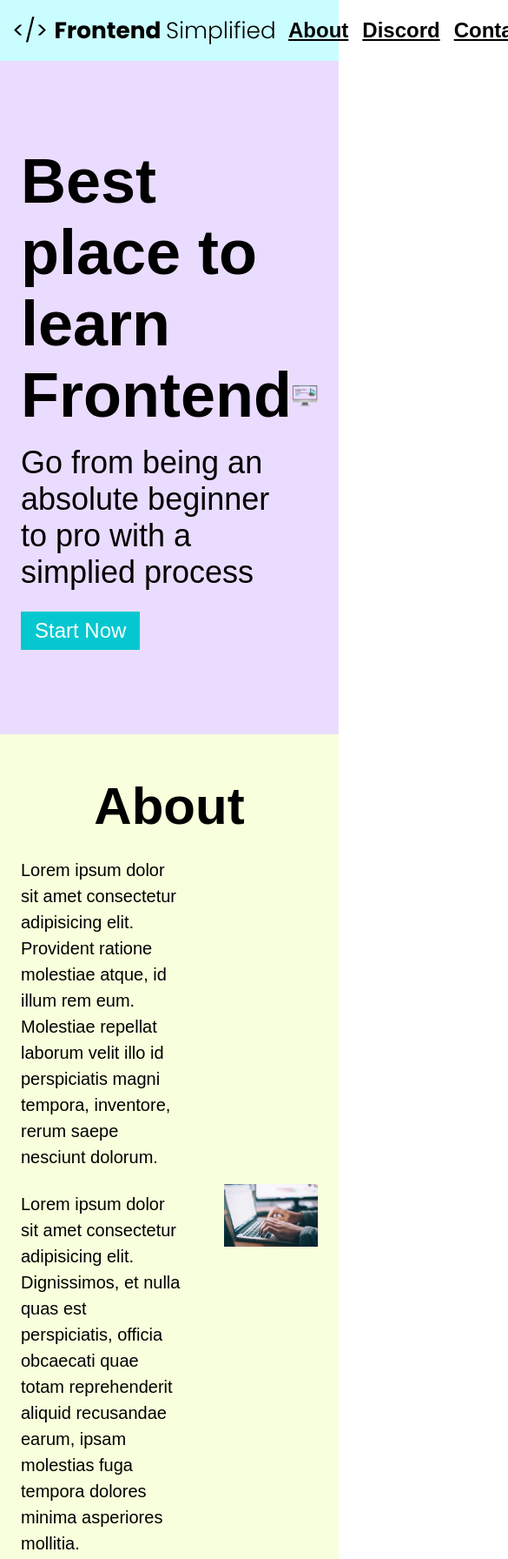
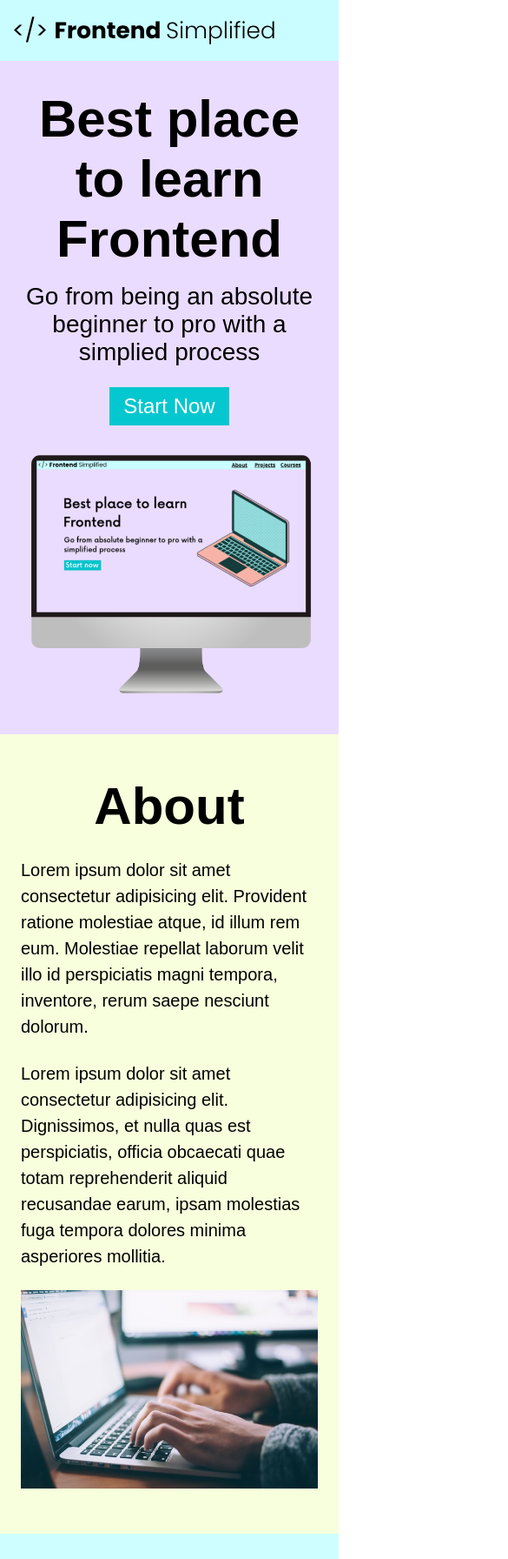
Before and after one commit to xEvansx/CSS-HTML-Website-Project, a plain HTML site: page index.html in a window 390 px wide. Shown: the top 1792 px of the page at 87% size, 585 px wide, since content can reach past the window. Drawn offline with Linux system fonts and the light colour scheme; a web font is replaced by a local one.

Commit message:
Website responsifve to mobiles, tablest etc

```diff
--- a/index.html
+++ b/index.html
@@ -19,12 +19,12 @@
       </nav>
       <header>
         <div class="row">
-          <div>
+          <div class="home__description">
             <h1>Best place to learn Frontend</h1>
             <p class="subheader">
               Go from being an absolute beginner to pro with a simplied process
             </p>
-            <button>Start Now</button>
+            <button class="home__description--button">Start Now</button>
           </div>
 
           <figure>
--- a/styles.css
+++ b/styles.css
@@ -151,6 +151,7 @@ form {
     display: flex;
     flex-direction: column;
     margin: 0 auto;
+    padding: 0 24 px;
 }
 
 input, textarea {
@@ -184,3 +185,70 @@ footer {
 .footer__link {
     padding: 0 16px;
 }
+
+
+/*SMALL PHONE, TABLETS, LARGE SMARTPHONE */
+@media (max-width: 728px) {
+    .row {
+        flex-direction: column;
+    }
+
+    .home__description {
+        margin-bottom: 24px;
+        display: flex;
+        flex-direction: column;
+        align-items: center;
+    }
+
+    .home__description--button {
+        max-width: 240px;
+    }
+
+    h1 {
+        text-align: center;
+        font-size: 60px;
+    }
+
+    .subheader{
+        text-align: center;
+        font-size: 28px;
+    }
+
+    ul {
+        display: none;
+    }
+
+    .section__description  {
+        flex-direction: column;
+    }
+
+    .section__description--wrapper {
+        width: 100%;
+    }
+
+    .about__img--wrapper {
+        width: 100%;
+    }
+
+    #discord .section__description {
+        flex-direction: column-reverse;
+    }
+
+    footer {
+        padding: 48px 24px;
+    }
+
+    .footer__logo {
+        max-width: 360px;
+
+    }
+
+    .footer__link {
+        padding: 0 4px;
+        font-size: 18px;
+    }
+
+    .footer__links {
+        margin-bottom: 24px;
+    }
+}
```
